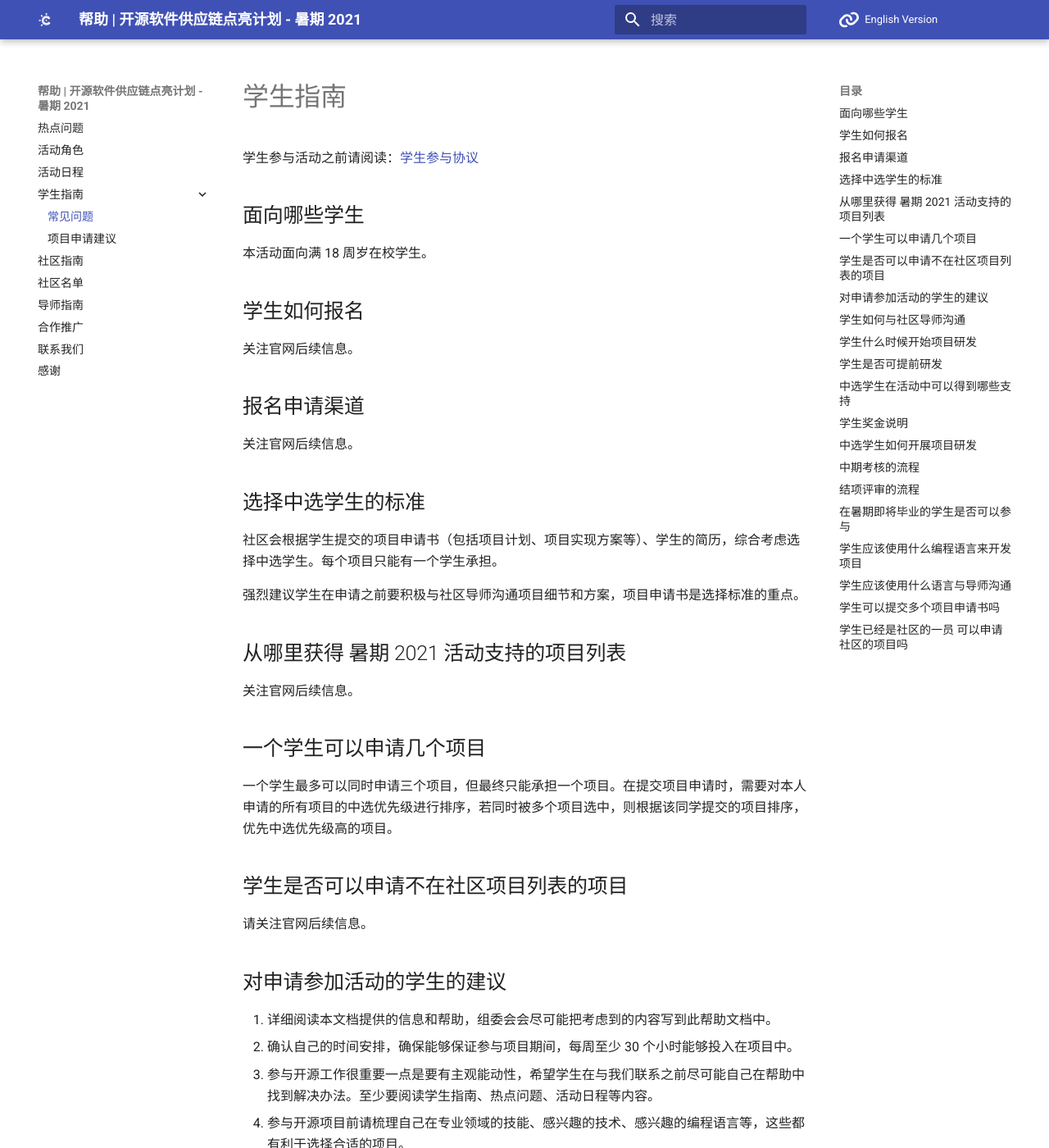
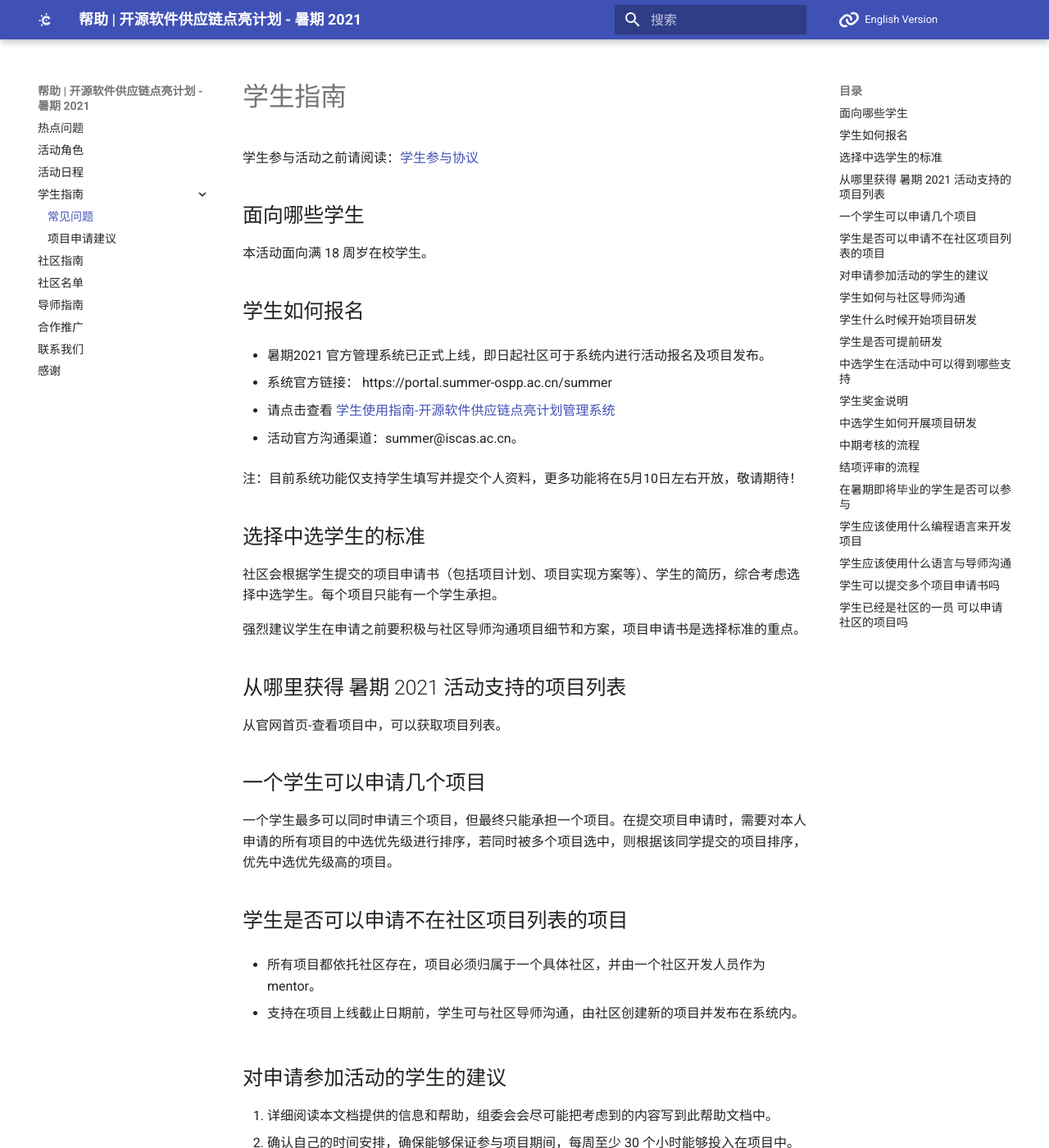
Before and after one commit to summer-ospp/help, an MkDocs documentation site: the page built from docs/student.md, in a window 1280 px wide and 1400 px high. Shown: the whole window at 82% size. Built offline with MkDocs 1.6.1 and Material for MkDocs 9.7.7, drawn with Linux system fonts in a browser that asks for light colours; comment, search, counter and statistics services are not loaded; some of the changed text lies outside the part shown.

Commit message:
Update student.md

```diff
--- a/docs/student.md
+++ b/docs/student.md
@@ -8,11 +8,15 @@
 
 ## 学生如何报名
 
-关注官网后续信息。
+- 暑期2021 官方管理系统已正式上线，即日起社区可于系统内进行活动报名及项目发布。
 
-## 报名申请渠道
+  - 系统官方链接： https://portal.summer-ospp.ac.cn/summer
 
-关注官网后续信息。
+  - 请点击查看 [学生使用指南-开源软件供应链点亮计划管理系统](https://github.com/summer-ospp/help/blob/main/docs/assets/%E5%AD%A6%E7%94%9F%E4%BD%BF%E7%94%A8%E6%8C%87%E5%8D%97-%E5%BC%80%E6%BA%90%E8%BD%AF%E4%BB%B6%E4%BE%9B%E5%BA%94%E9%93%BE%E7%82%B9%E4%BA%AE%E8%AE%A1%E5%88%92%E7%AE%A1%E7%90%86%E7%B3%BB%E7%BB%9F.pdf)
+
+- 活动官方沟通渠道：summer@iscas.ac.cn。
+
+注：目前系统功能仅支持学生填写并提交个人资料，更多功能将在5月10日左右开放，敬请期待！
 
 ## 选择中选学生的标准
 
@@ -22,7 +26,7 @@
 
 ## 从哪里获得 暑期 2021 活动支持的项目列表
 
-关注官网后续信息。
+从官网首页-查看项目中，可以获取项目列表。
 
 ## 一个学生可以申请几个项目
 
@@ -30,7 +34,9 @@
 
 ## 学生是否可以申请不在社区项目列表的项目
 
-请关注官网后续信息。
+- 所有项目都依托社区存在，项目必须归属于一个具体社区，并由一个社区开发人员作为mentor。
+
+- 支持在项目上线截止日期前，学生可与社区导师沟通，由社区创建新的项目并发布在系统内。
 
 ## 对申请参加活动的学生的建议
 
@@ -93,6 +99,7 @@
 4. 外籍学生奖金如何发放？
     - 外籍学生奖金一律由美元结算，以奖金发放时的实时汇率为准
     - 学生奖金由银行转账方式形式发放，本次活动对接收方银行不做限制，银行卡须为本人名下，届时组委会将向外籍学生收集以下信息进行转账：
+
         - 收款银行名称及地址
         - 银行账号
         - Swiftcode
```
Also changed, not shown: other parts of docs/student.md (+12 -6 lines).
